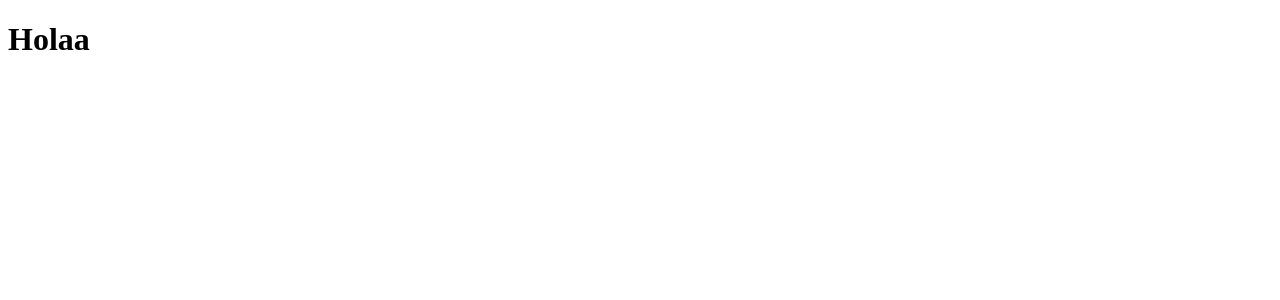
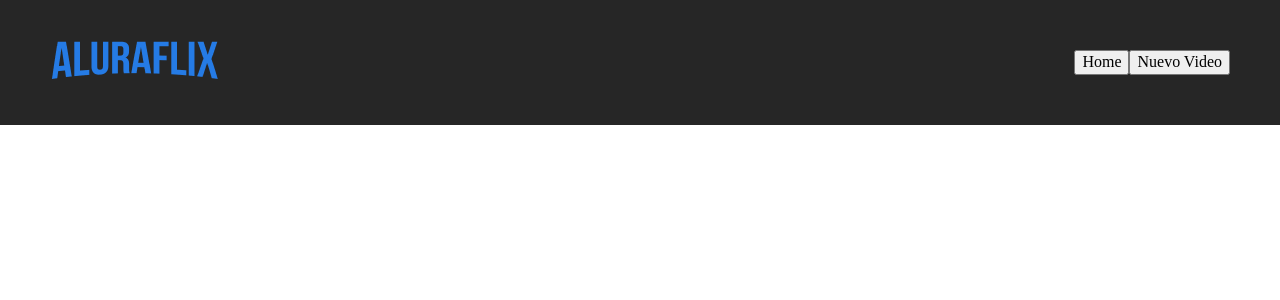
Before and after one commit to Gerts18/AluraFlix, a React (Vite) app: page / in a window 1280 px wide. Shown: the top 300 px of the page. Built offline with nearby package versions, Linux system fonts and the light colour scheme.

Commit message:
Creating banner component

```diff
--- a/src/App.jsx
+++ b/src/App.jsx
@@ -1,12 +1,11 @@
-import { useState } from 'react'
 import './App.css'
+import Banner from './components/Banner'
 
 function App() {
-  const [count, setCount] = useState(0)
 
   return (
     <>
-      <h1>Holaa</h1>
+      <Banner/>
     </>
   )
 }
--- /dev/null
+++ b/src/components/Banner/Banner.module.css
@@ -0,0 +1,10 @@
+.header{
+    display: flex;
+    justify-content: space-between;
+    align-items: center;
+    width: 100%;
+    height: 125px;;
+    background-color: var(--primary-color);
+    padding-inline: 50px;
+    box-sizing: border-box;
+}
--- /dev/null
+++ b/src/components/Banner/index.jsx
@@ -0,0 +1,18 @@
+import styles from './Banner.module.css'
+import logo from './LogoMain.png'
+
+const Banner = () => {
+  return (
+    <header className={styles.header}>
+        <div>
+            <img src={logo} alt='Logo de Alura Flix' />
+        </div>
+        <div className={styles.buttonsContainer}>
+            <button>Home</button>
+            <button>Nuevo Video</button>
+        </div>
+    </header>
+  )
+}
+
+export default Banner
--- a/src/index.css
+++ b/src/index.css
@@ -0,0 +1,148 @@
+:root{
+    --primary-color:#262626;
+}
+
+html {
+    line-height: 1.15;
+    -webkit-text-size-adjust: 100%;
+    font-family: GandhiSansRegular;
+  }
+  body {
+    margin: 0;
+    min-height: 100vh;
+  }
+  main {
+    display: block;
+  }
+  h1 {
+    font-size: 2em;
+    margin: 0.67em 0;
+  }
+  hr {
+    box-sizing: content-box;
+    height: 0;
+    overflow: visible;
+  }
+  a {
+    background-color: transparent;
+  }
+  abbr[title] {
+    border-bottom: none;
+    text-decoration: underline;
+    text-decoration: underline dotted;
+  }
+  b,
+  strong {
+    font-weight: bolder;
+  }
+  code,
+  kbd,
+  samp {
+    font-family: monospace, monospace;
+    font-size: 1em;
+  }
+  small {
+    font-size: 80%;
+  }
+  sub,
+  sup {
+    font-size: 75%;
+    line-height: 0;
+    position: relative;
+    vertical-align: baseline;
+  }
+  sub {
+    bottom: -0.25em;
+  }
+  sup {
+    top: -0.5em;
+  }
+  img {
+    border-style: none;
+  }
+  button,
+  input,
+  optgroup,
+  select,
+  textarea {
+    font-family: inherit;
+    font-size: 100%;
+    line-height: 1.15;
+    margin: 0;
+  }
+  button,
+  input {
+    overflow: visible;
+  }
+  button,
+  select {
+    text-transform: none;
+  }
+  button,
+  [type="button"],
+  [type="reset"],
+  [type="submit"] {
+    -webkit-appearance: button;
+  }
+  button::-moz-focus-inner,
+  [type="button"]::-moz-focus-inner,
+  [type="reset"]::-moz-focus-inner,
+  [type="submit"]::-moz-focus-inner {
+    border-style: none;
+    padding: 0;
+  }
+  button:-moz-focusring,
+  [type="button"]:-moz-focusring,
+  [type="reset"]:-moz-focusring,
+  [type="submit"]:-moz-focusring {
+    outline: 1px dotted ButtonText;
+  }
+  fieldset {
+    padding: 0.35em 0.75em 0.625em;
+  }
+  legend {
+    box-sizing: border-box;
+    color: inherit;
+    display: table;
+    max-width: 100%;
+    padding: 0;
+    white-space: normal;
+  }
+  progress {
+    vertical-align: baseline;
+  }
+  textarea {
+    overflow: auto;
+  }
+  [type="checkbox"],
+  [type="radio"] {
+    box-sizing: border-box;
+    padding: 0;
+  }
+  [type="number"]::-webkit-inner-spin-button,
+  [type="number"]::-webkit-outer-spin-button {
+    height: auto;
+  }
+  [type="search"] {
+    -webkit-appearance: textfield;
+    outline-offset: -2px;
+  }
+  [type="search"]::-webkit-search-decoration {
+    -webkit-appearance: none;
+  }
+  ::-webkit-file-upload-button {
+    -webkit-appearance: button;
+    font: inherit;
+  }
+  details {
+    display: block;
+  }
+  summary {
+    display: list-item;
+  }
+  template {
+    display: none;
+  }
+  [hidden] {
+    display: none;
+  }
```
Also changed, not shown: src/components/Banner/LogoMain.png (added).
